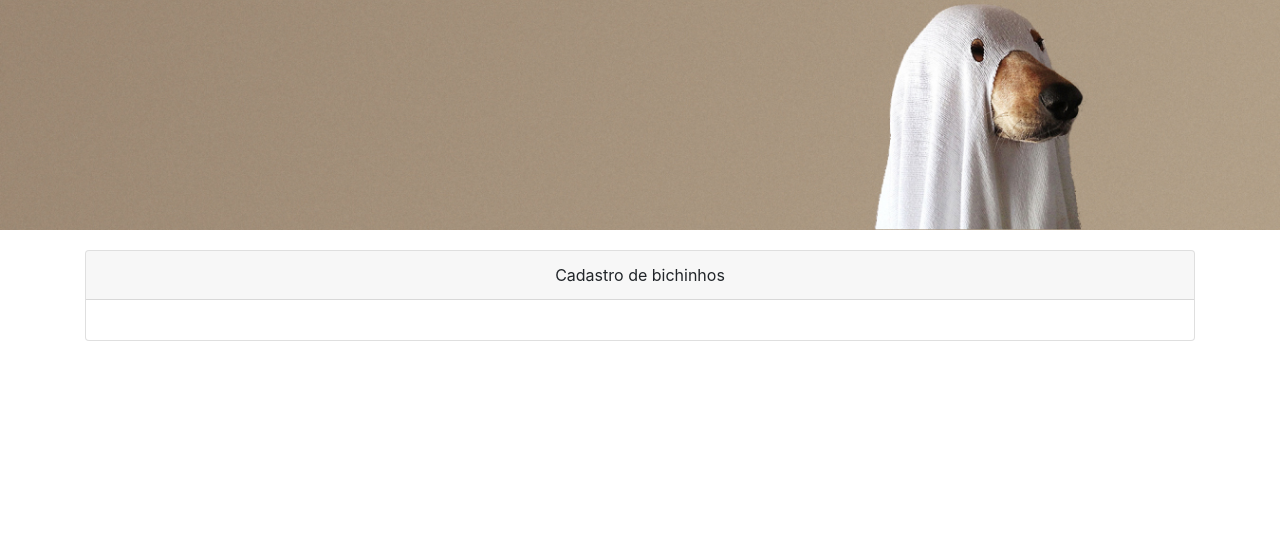
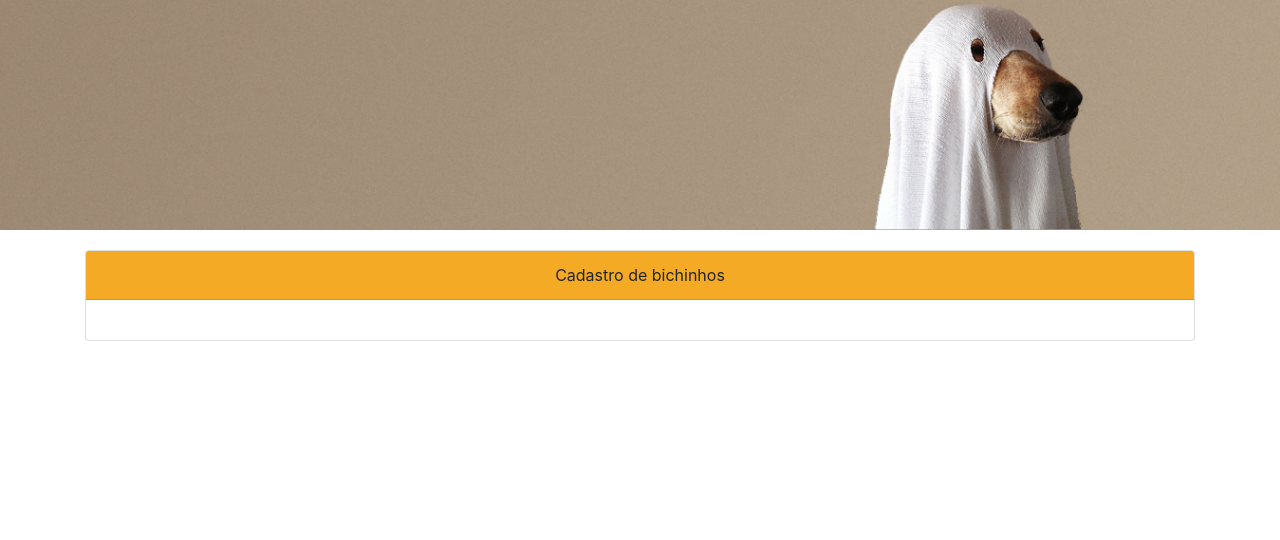
Before and after one commit to shakamax/Adotaqui, a PHP site: page /cadastro.php in a window 1280 px wide. Shown: the part 90-630 px from the top of the page. Run offline with PHP 8.4, Linux system fonts and the light colour scheme; some libraries are stand-ins or nearby versions.

Commit message:
Mais uma vez

```diff
--- a/cadastro.php
+++ b/cadastro.php
@@ -5,7 +5,7 @@
  ?>
 <div class="container conteudo">
 	<div class="card">
-		<div class="card-header bg-gradient-warning text-center">
+		<div class="card-header pintado text-center">
 			Cadastro de bichinhos
 		</div>
 		<div class="card-body">
--- a/pag1.php
+++ b/pag1.php
@@ -83,6 +83,7 @@
 
   <div class="col-12">&nbsp;</div>
   <div class="col-12">&nbsp;</div>
+
   <div class="row">
     <div class="col-sm-3">
       <div class="card">
```
